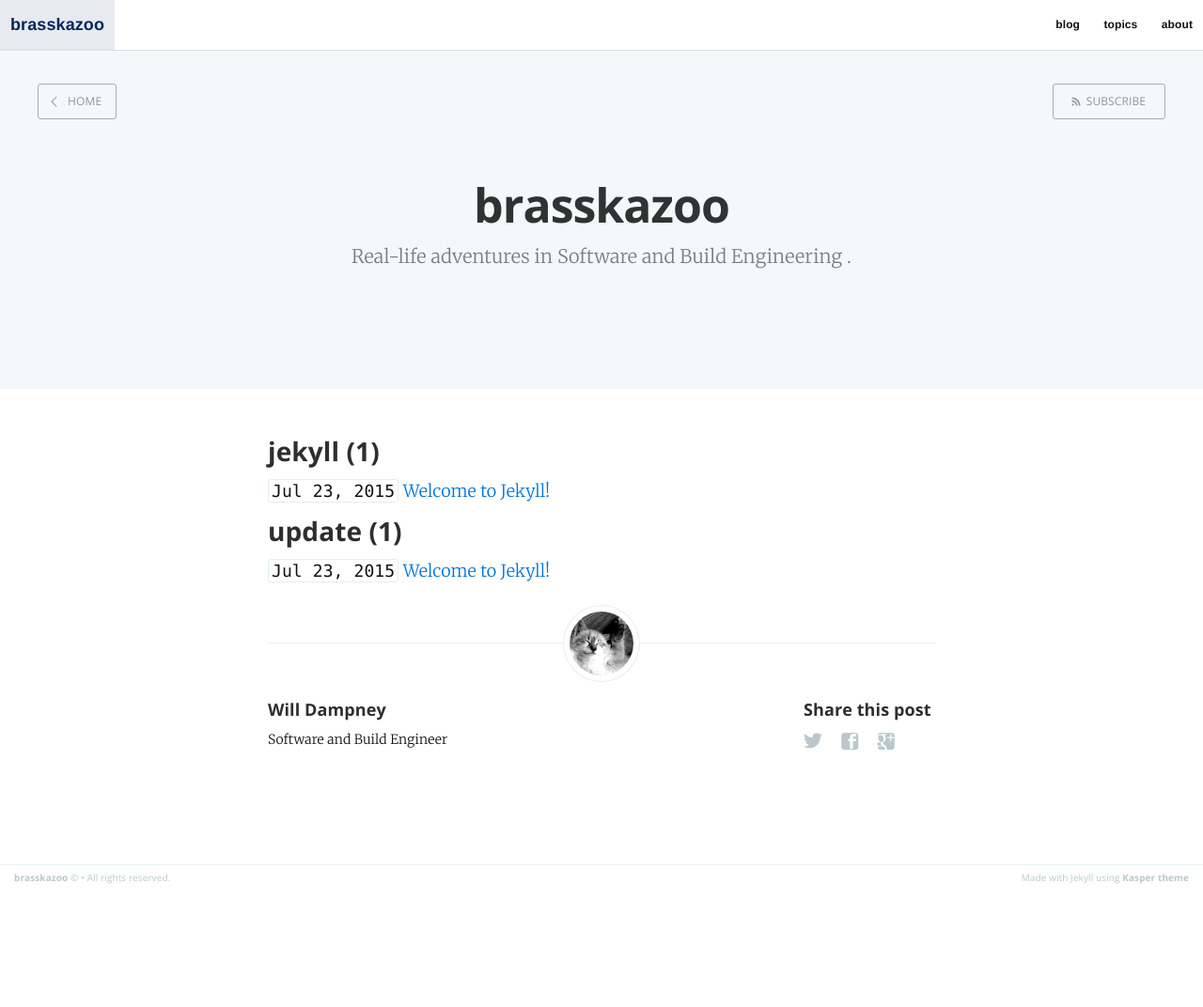
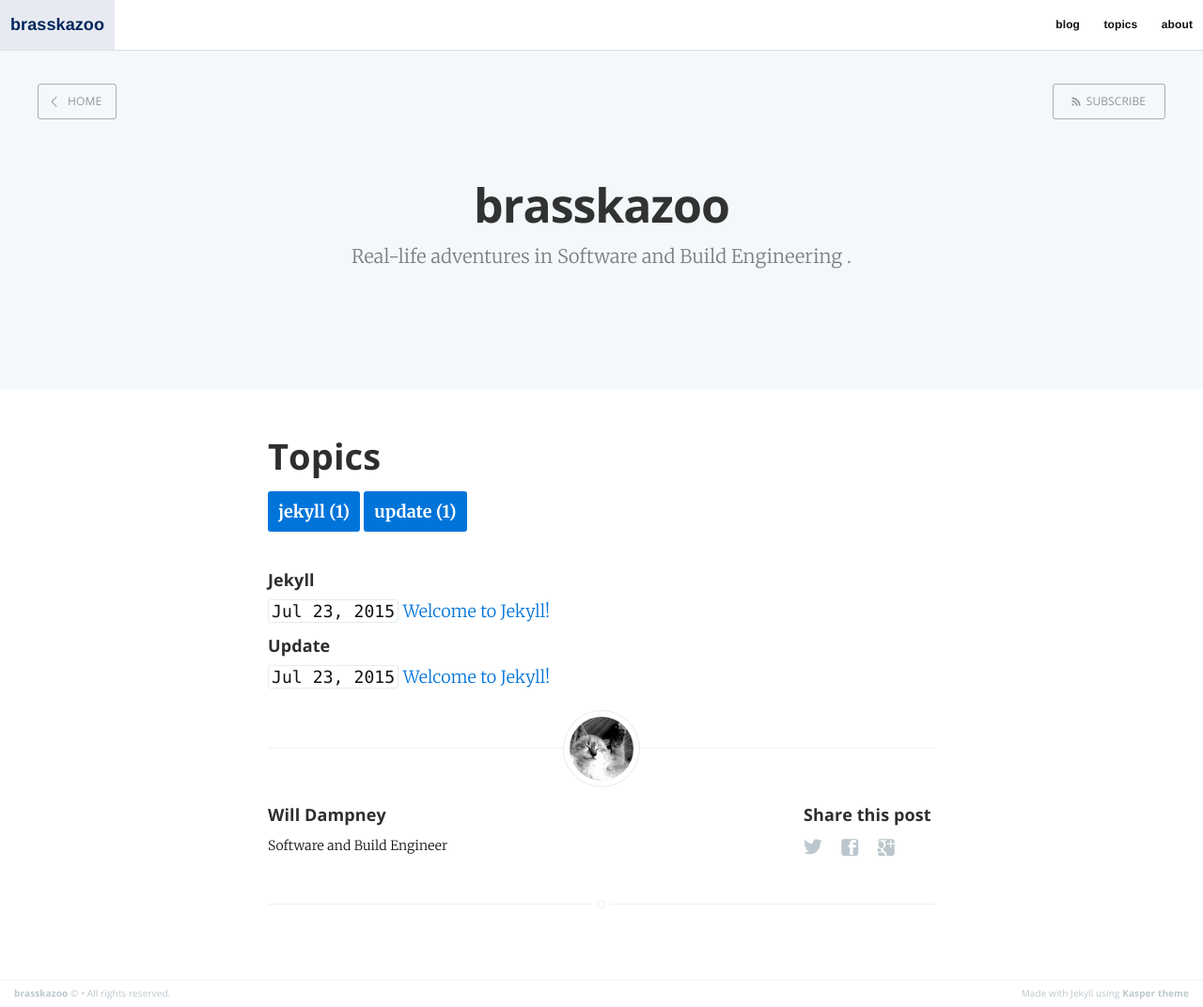
Before and after one commit to brasskazoo/brasskazoo.github.io, a Jekyll site: the page built from topics.md, in a window 1280 px wide. Shown: the whole page at 94% size. Built offline with Jekyll 4.4.1, drawn with Linux system fonts in a browser that asks for light colours; Markdown is read by kramdown in place of the engine named in the settings; before the commit the page ends 948 px from its top, so only the background shows below that.

Commit message:
Update topics page layout

```diff
--- a/topics.md
+++ b/topics.md
@@ -1,15 +1,22 @@
 ---
 layout: page
-post_class: post-template page-template
 
-title: Topics
+title: brasskazoo - topics
 permalink: /topics/
 ---
 
+# Topics
+
+<div class="topic-links">
+{% for category in site.categories %} {% assign cat = category | first %} <a href="#{{ cat }}" class="button">{{ cat }} ({{site.categories[cat] | size}})</a>{% endfor %}
+</div>
+
+<br/>
 {% for category in site.categories %}
     {% assign cat = category | first %}
-{{ cat }} ({{site.categories[cat] | size}})
----
+
+<h3 id="{{cat}}">{{ cat | replace:'-',' ' | capitalize }}</h3>
+
 {% for post in site.categories[cat] | sort: 'date' %}
 `{{post.date  | date: "%b %d, %Y" }}` [ {{ post.title }} ]({{ post.url }})
 {% endfor %}
```
